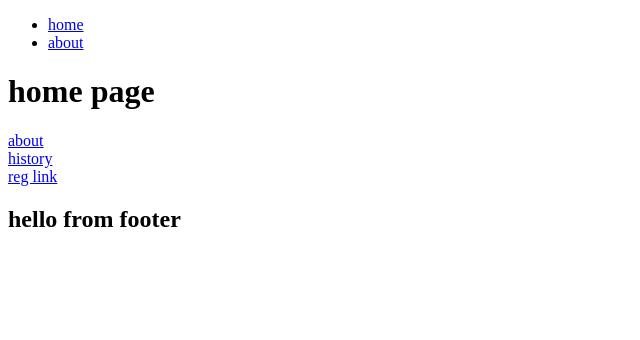
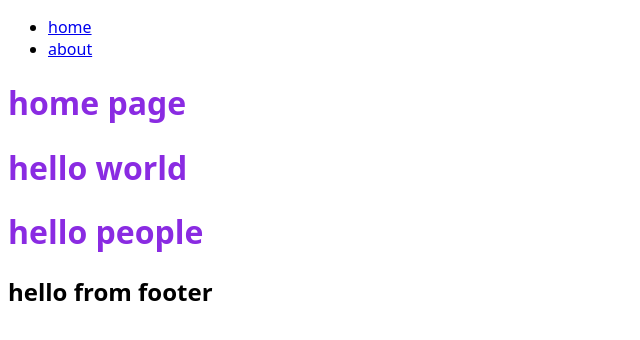
Before and after one commit to armod/gatsby-simply-recipes, a Gatsby site: page / in a window 1280 px wide. Shown: the whole page, without its empty margins (0-640 px from the left). Built offline with nearby package versions, Linux system fonts and the light colour scheme; Gatsby itself is replaced by a stand-in of ours.

Commit message:
css modules

```diff
--- a/src/components/Layout.js
+++ b/src/components/Layout.js
@@ -1,6 +1,7 @@
 import React from 'react'
 import Navbar from './Navbar'
 import Footer from './Footer'
+import './layout.css'
 
 const Layout = ({ children }) => {
   return (
--- /dev/null
+++ b/src/components/layout.css
@@ -0,0 +1,16 @@
+body {
+  font-family: system-ui, -apple-system, BlinkMacSystemFont, 'Segoe UI', Roboto,
+    Oxygen, Ubuntu, Cantarell, 'Open Sans', 'Helvetica Neue', sans-serif;
+}
+
+h1 {
+  color: blue;
+}
+
+.about-heading {
+  color: green;
+}
+
+.home-heading {
+  color: blue;
+}
--- /dev/null
+++ b/src/examples/home.module.css
@@ -0,0 +1,11 @@
+.page {
+  color: blue;
+}
+
+.page h1 {
+  color: blueviolet;
+}
+
+.text {
+  text-transform: capitalize;
+}
--- a/src/pages/about.js
+++ b/src/pages/about.js
@@ -4,7 +4,9 @@ import Layout from '../components/Layout'
 const about = () => {
   return (
     <Layout>
-      <h2>about page</h2>
+      <div className='about-heading'>
+        <h1>about page</h1>
+      </div>
     </Layout>
   )
 }
--- a/src/pages/index.js
+++ b/src/pages/index.js
@@ -1,18 +1,16 @@
 import * as React from 'react'
 import { Link } from 'gatsby'
 import Layout from '../components/Layout'
+import { page, text } from '../examples/home.module.css'
 
 export default function Home() {
   return (
     <Layout>
-      <h1>home page</h1>
-      <div>
-        <Link to='/about'>about</Link>
+      <div className={page}>
+        <h1>home page</h1>
+        <h1>hello world</h1>
+        <h1>hello people</h1>
       </div>
-      <div>
-        <Link to='/company/history'>history</Link>
-      </div>
-      <a href='/about'>reg link</a>
     </Layout>
   )
 }
```
Also changed, not shown: src/pages/contact.js (added, +7 -0 lines), src/examples/about.module.css (added).
